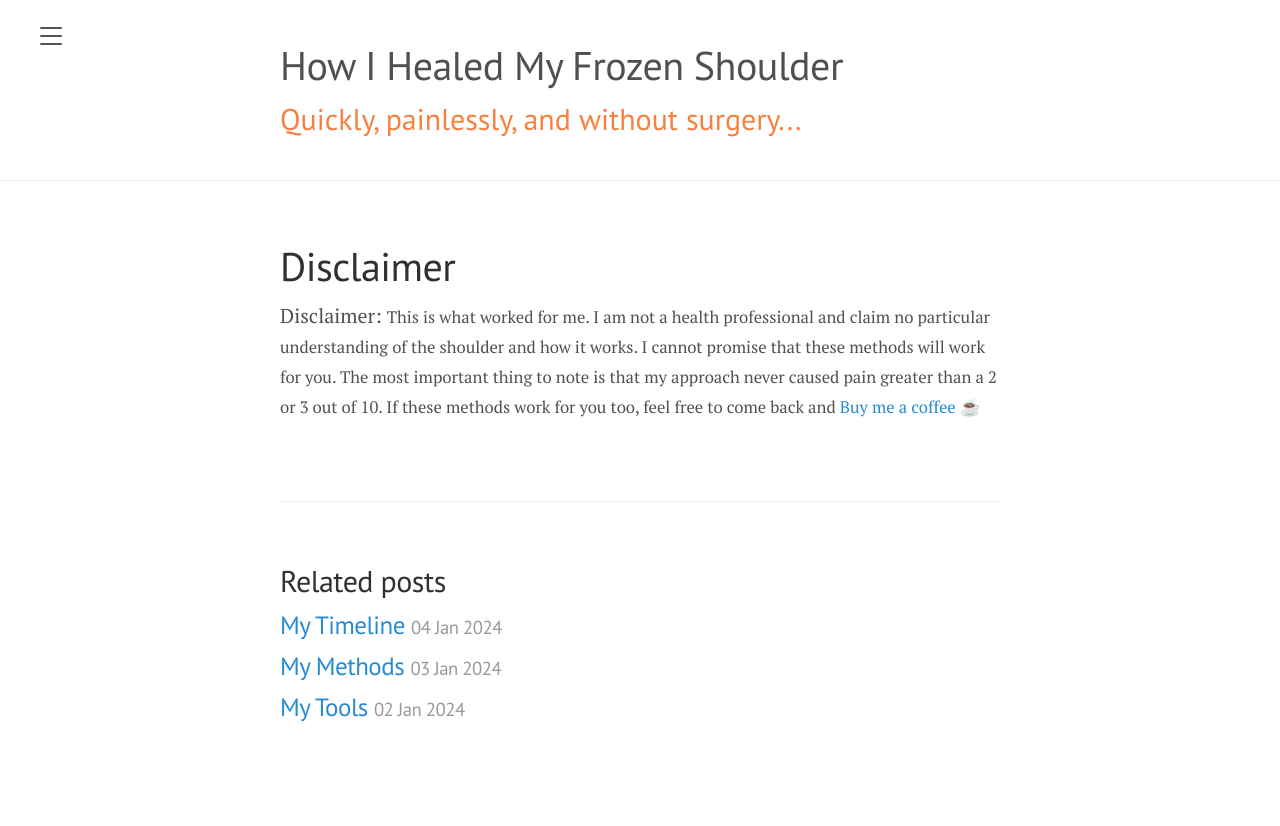
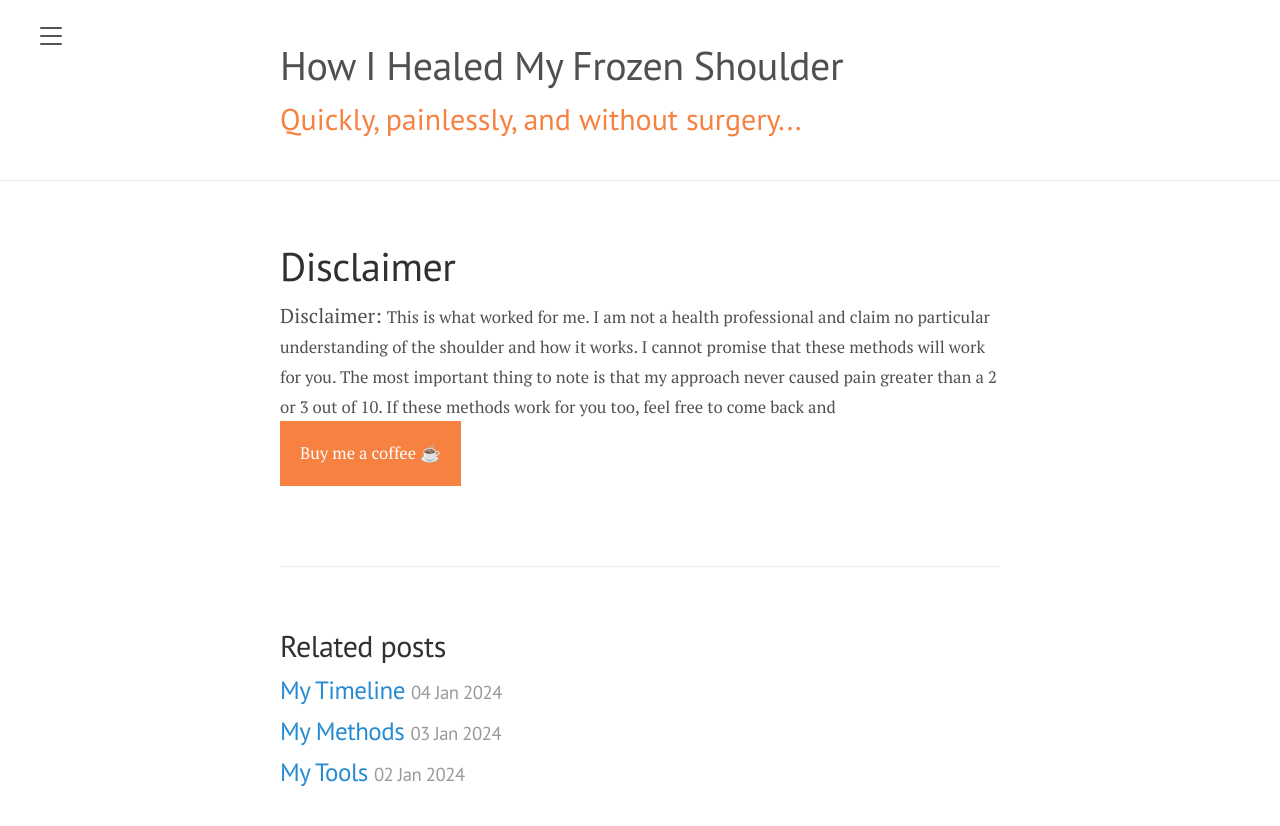
Before and after one commit to suzycc/heal-frozen-shoulder, a Jekyll site: the page built from _posts/2024-01-05-disclaimer.md, in a window 1280 px wide. Shown: the top 826 px of the page. Built offline with Jekyll 4.4.1, drawn with Linux system fonts in a browser that asks for light colours.

Commit message:
Update lanyon.css

```diff
--- a/public/css/lanyon.css
+++ b/public/css/lanyon.css
@@ -559,7 +559,7 @@
   box-shadow: -.25rem 0 .5rem rgba(0,0,0,.1);
 }
 
-button {
+a.button {
   display: inline-block;
   padding: 1rem;
   background-color: #f68140;
```
